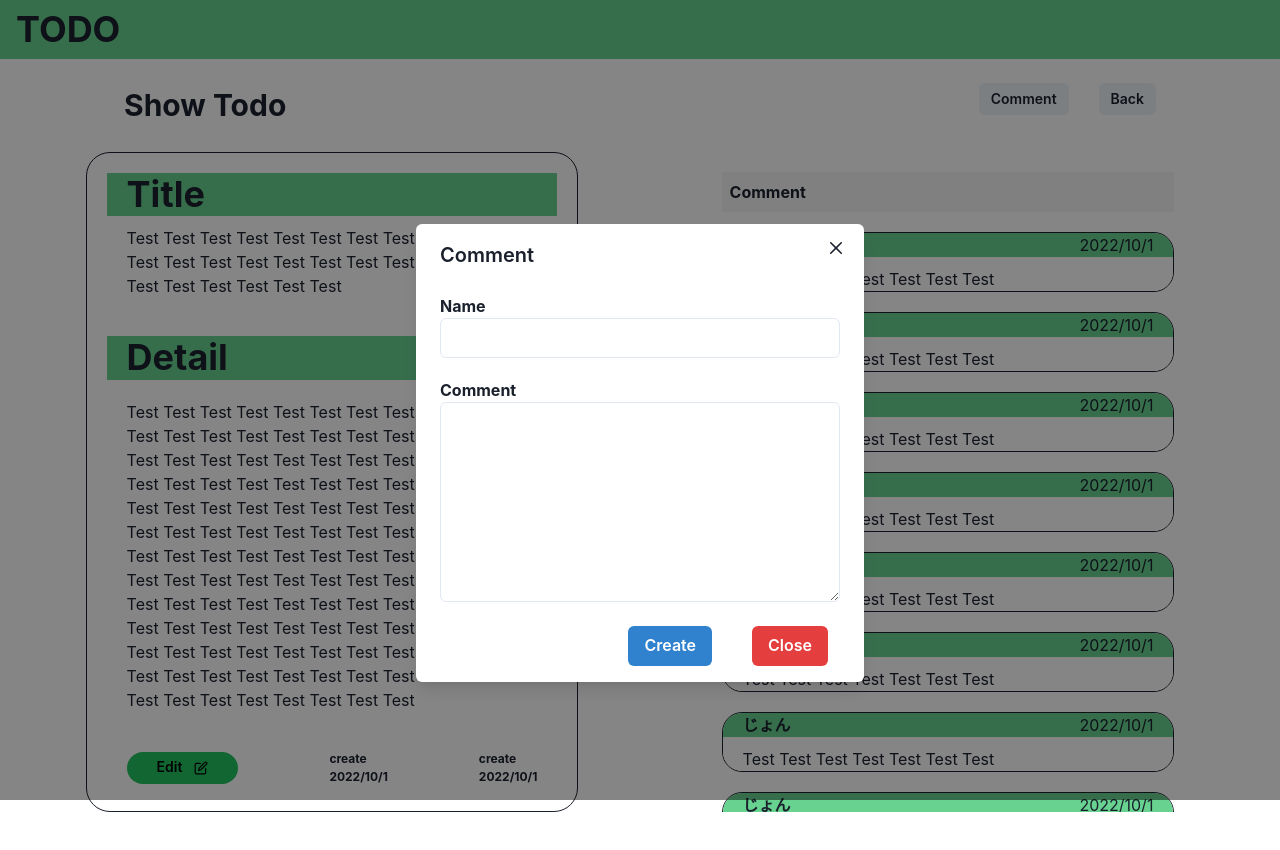
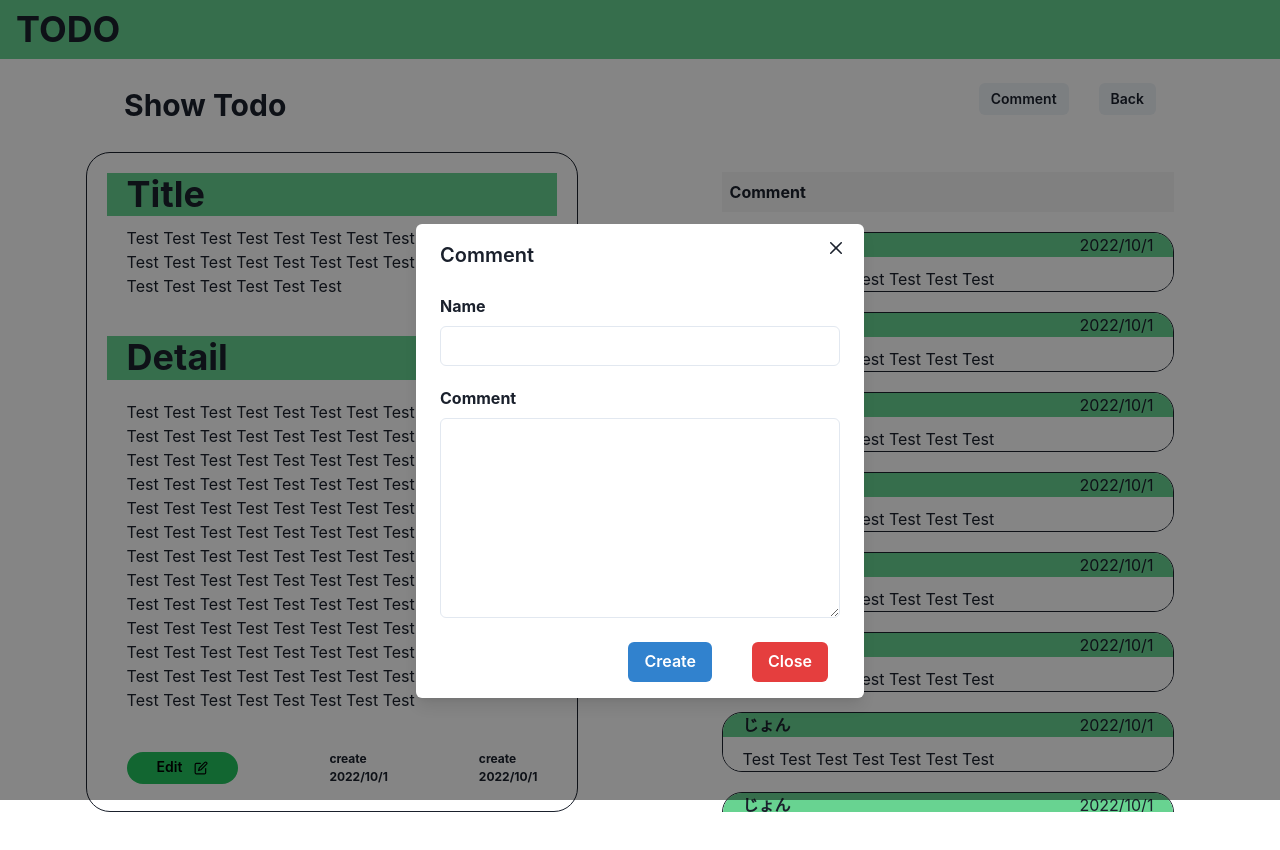
Before and after one commit to if-mentor/next_todo_7, a Next.js app: page /detail in a window 1280 px wide. Both pictures are taken after a click on the button "Comment". Shown: the top 850 px of the page. Built offline with nearby package versions, Linux system fonts and the light colour scheme.

Commit message:
add Form

```diff
--- a/pages/detail.tsx
+++ b/pages/detail.tsx
@@ -4,6 +4,8 @@ import {
   Box,
   Button,
   Flex,
+  FormControl,
+  FormLabel,
   Heading,
   Input,
   Modal,
@@ -49,17 +51,18 @@ const Detail = () => {
             <Button size='sm' onClick={onOpen}>Comment</Button>
             <Modal isOpen={isOpen} onClose={onClose}>
               <ModalOverlay />
+              <FormControl>
                 <ModalContent top='20%'>
                   <ModalHeader>Comment</ModalHeader>
                   <ModalCloseButton />
                   <ModalBody>
                     <Box>
-                    <Text fontWeight='bold'>Name</Text>
-                    <Input />
+                      <FormLabel fontWeight='bold'>Name</FormLabel>
+                      <Input type='text' />
                     </Box>
 
                     <Box mt='5'>
-                    <Text fontWeight='bold'>Comment</Text>
+                      <FormLabel fontWeight='bold'>Comment</FormLabel>
                       <Textarea minH='200px' maxH='300px'/>
                     </Box>
                   </ModalBody>
@@ -73,6 +76,7 @@ const Detail = () => {
                     </Button>
                   </ModalFooter>
                 </ModalContent>
+              </FormControl>
             </Modal>
 
             <Link href='/'>
```
Lines whose indentation alone changed are shown as unchanged.
